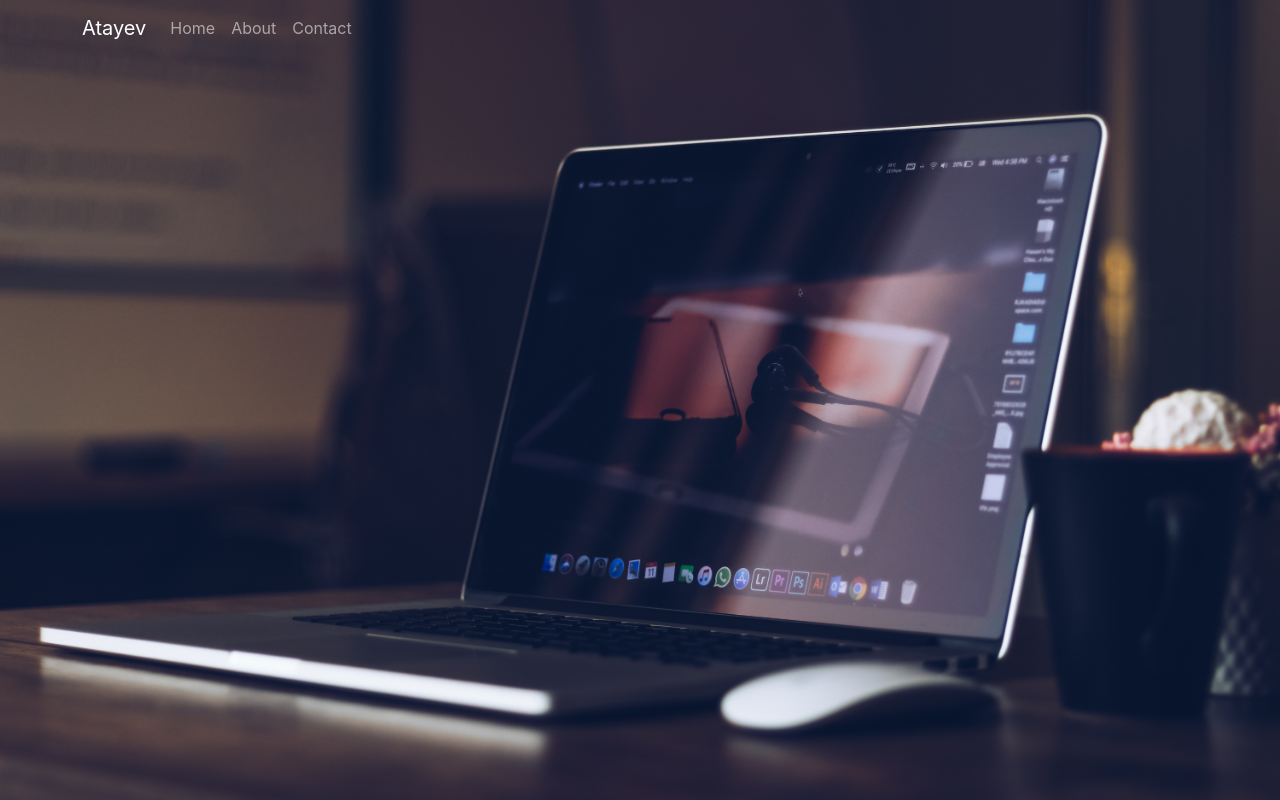
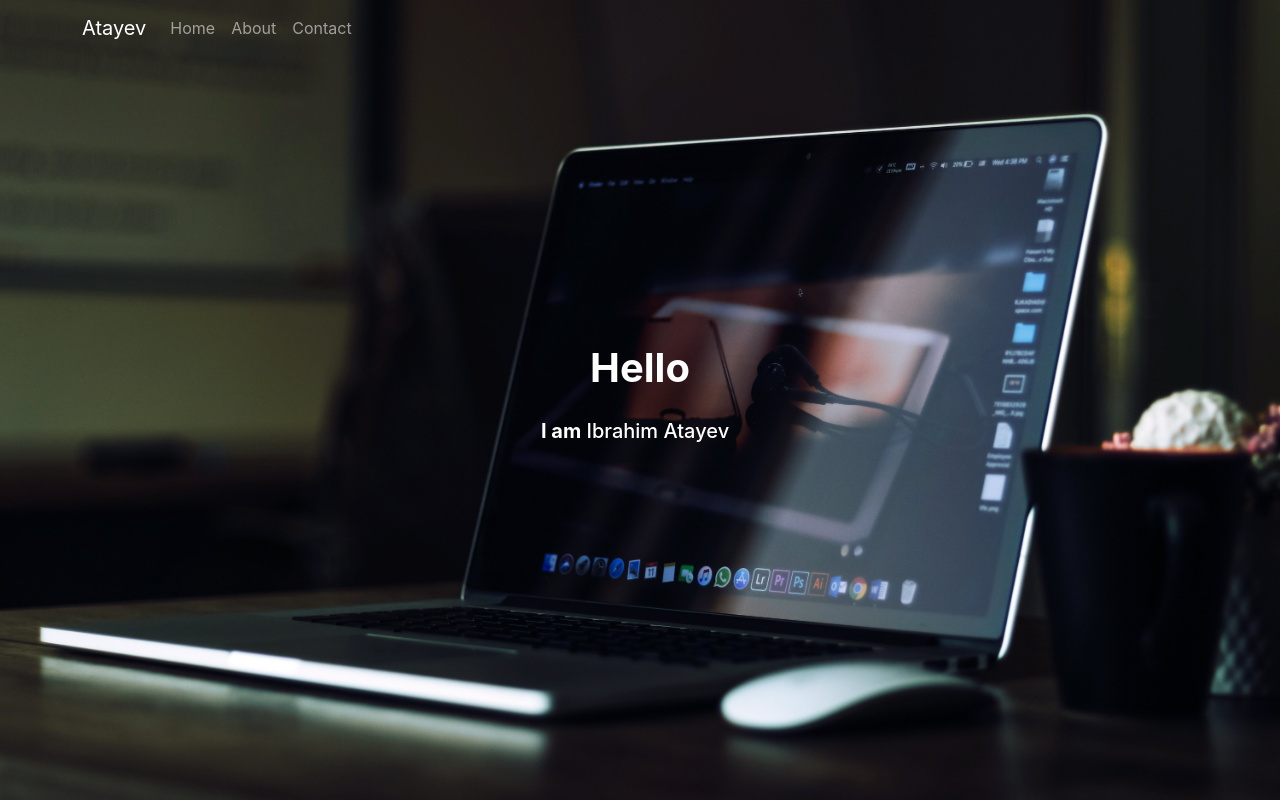
Before and after one commit to Atayev/portfolio-ReactJS, a React (Create React App) app: page / in a window 1280 px wide. Built offline with nearby package versions, Linux system fonts and the light colour scheme.

Commit message:
created Home, added some animation

```diff
--- a/package.json
+++ b/package.json
@@ -12,6 +12,7 @@
     "react-dom": "^18.2.0",
     "react-router-dom": "^6.4.0",
     "react-scripts": "5.0.1",
+    "react-typical": "^0.1.3",
     "web-vitals": "^2.1.4"
   },
   "scripts": {
--- a/src/components/Nav.jsx
+++ b/src/components/Nav.jsx
@@ -5,10 +5,10 @@ import Navbar from 'react-bootstrap/Navbar';
 function Navb() {
   return (
       <>
-        <Navbar fixed='top' bg="transparent" variant="dark" className='d-flex justify-content-between'>
+        <Navbar fixed='top' bg="transparent" variant="dark">
         <Container>
           <Navbar.Brand href="#home">Atayev</Navbar.Brand>
-          <Nav className="me-auto">
+          <Nav className="me-auto text-white">
             <Nav.Link href="#home">Home</Nav.Link>
             <Nav.Link href="#features">About</Nav.Link>
             <Nav.Link href="#pricing">Contact</Nav.Link>
--- a/src/index.css
+++ b/src/index.css
@@ -12,4 +12,19 @@ body {
   background: url('./img/background\ \(2\).jpg') center/cover;
   height: 100vh;
   width: 100vw;
+  display: flex;
+  justify-content: center;
+  align-items: center;
 }
+
+.blinkCursor::after {
+  content: '|';
+  margin-left:3px;
+  animation: blink 1s  infinite;
+}
+
+@keyframes blink {
+  50% {
+    opacity: 0;
+  }
+}
--- a/src/pages/Home.jsx
+++ b/src/pages/Home.jsx
@@ -1,13 +1,39 @@
-import React from 'react'
-
+import { useEffect, useState } from 'react'
+import Typical from 'react-typical'
 
 function Home() {
+  const cap= [' Ibrahim Atayev', ' Frontend Developer']
+  let [caption, setCaption] = useState('')
+  const [phase, setPhase] = useState('Typing')
+  const [index,setIndex] = useState(0)
+  useEffect(() => {
+    setPhase('Pausing')
+    const nextCaption = cap[index].slice(0, caption.length + 1)
+    const timeout = setTimeout(() => {
+      if(nextCaption === caption) return
+      setCaption(cap[index].slice(0,caption.length+1))
+    }, 150)
+    // setPhase('Deleting')
+    // if (phase === 'Deleting' && nextCaption===caption) {
+    //   const timeout2 = setTimeout(() => setCaption(cap[index].slice(0, caption.length - 1)), 300)
+    //   return ()=>clearTimeout(timeout2)
+    // }
+
+    return ()=> clearTimeout(timeout)
+  },[caption])
+
   return (
-      <div className='main'>
-              <div className='container'>
-
-          </div>
+    <div className='main'>
+      <div className='caption'>
+        <h5 className='text-white fs-1 fw-bold text-center mb-md-2'>Hello</h5>
+        <h1 className='text-white text-center'>
+          <span className='fs-5 mb-md-5 fw-bold'>I am</span>
+          <span className='fs-5 blinkCursor' >
+            {caption}
+          </span>
+        </h1>
       </div>
+    </div>
 
   )
 }
```
Also changed, not shown: src/img/background (2).jpg, 1 other file (tests, documents, lock files or other folders).
